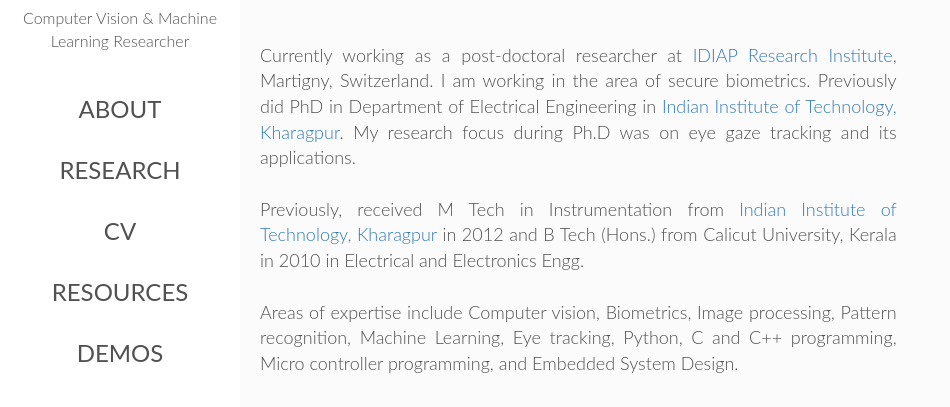
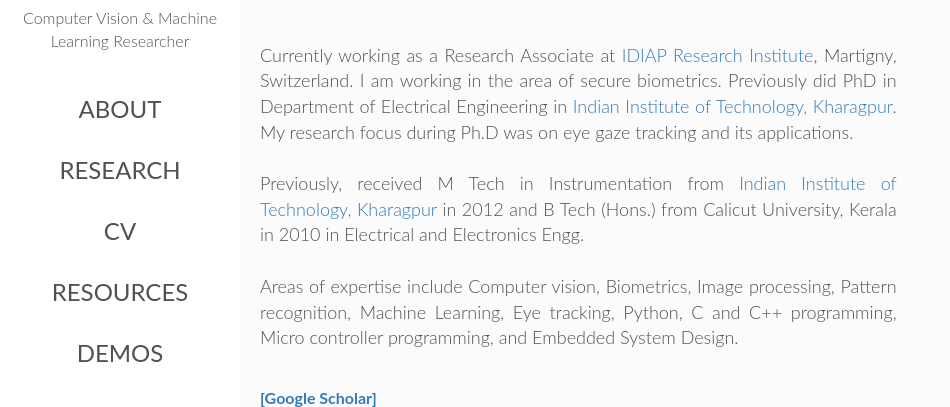
Before and after one commit to anjith2006/anjith2006.github.io, a plain HTML site: page index.html in a window 1280 px wide. Shown: the part 171-578 px from the top of the page, without its empty margins (0-950 px from the left). Drawn offline with Linux system fonts and the light colour scheme.

Commit message:
Update index.html

```diff
--- a/index.html
+++ b/index.html
@@ -107,7 +107,7 @@
 
 
 
-				<p align = "justify"> Currently working as a post-doctoral researcher at <a href = "http://www.idiap.ch/en">IDIAP Research Institute</a>, Martigny, Switzerland. I am working in the area of secure biometrics. Previously did PhD in Department of Electrical Engineering in <a href = "http://www.iitkgp.ac.in">Indian Institute of Technology, Kharagpur</a>. My research focus during Ph.D was on eye gaze tracking and its applications.
+				<p align = "justify"> Currently working as a Research Associate at <a href = "http://www.idiap.ch/en">IDIAP Research Institute</a>, Martigny, Switzerland. I am working in the area of secure biometrics. Previously did PhD in Department of Electrical Engineering in <a href = "http://www.iitkgp.ac.in">Indian Institute of Technology, Kharagpur</a>. My research focus during Ph.D was on eye gaze tracking and its applications.
 				<br><br>
 				Previously, received M Tech  in  Instrumentation from  <a href = "http://www.iitkgp.ac.in">Indian Institute of Technology, Kharagpur</a>  in 2012 and B Tech (Hons.) from Calicut University, Kerala in 2010 in Electrical and Electronics Engg.
 				<br><br>
```
